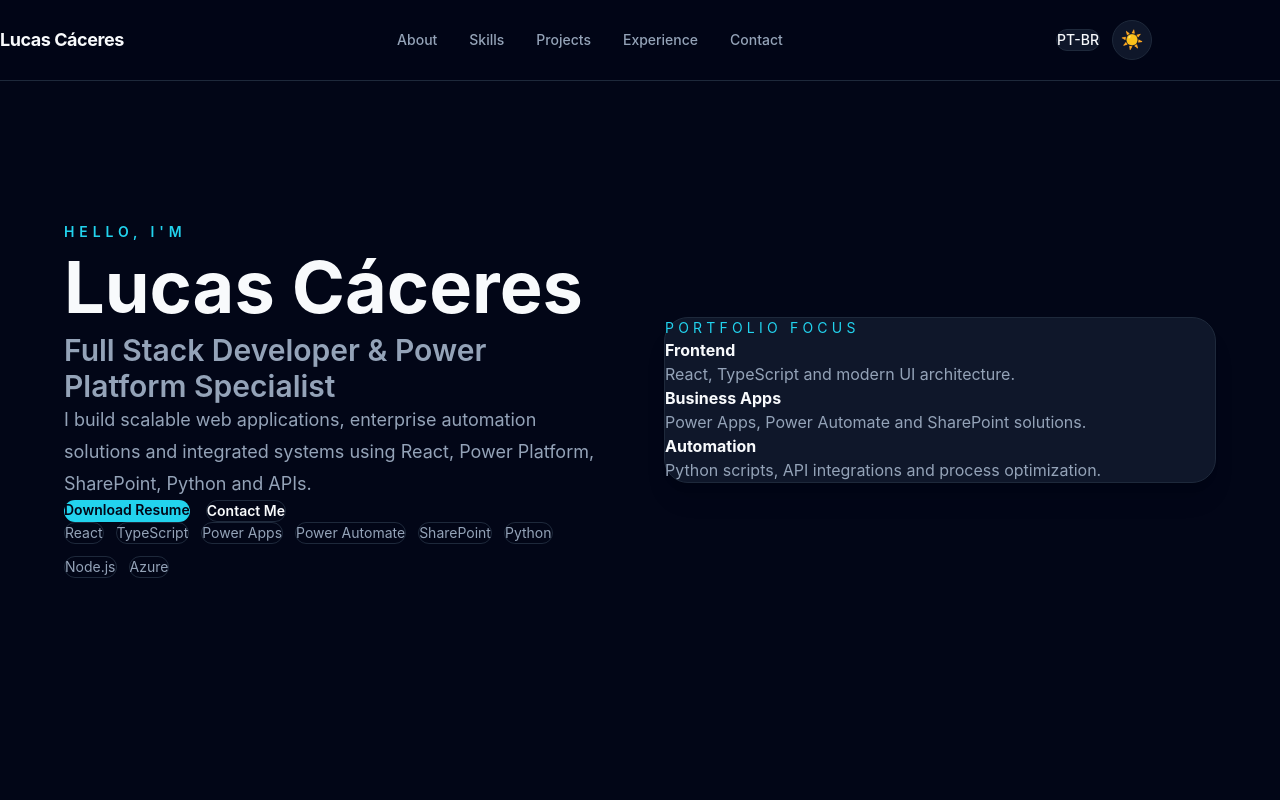
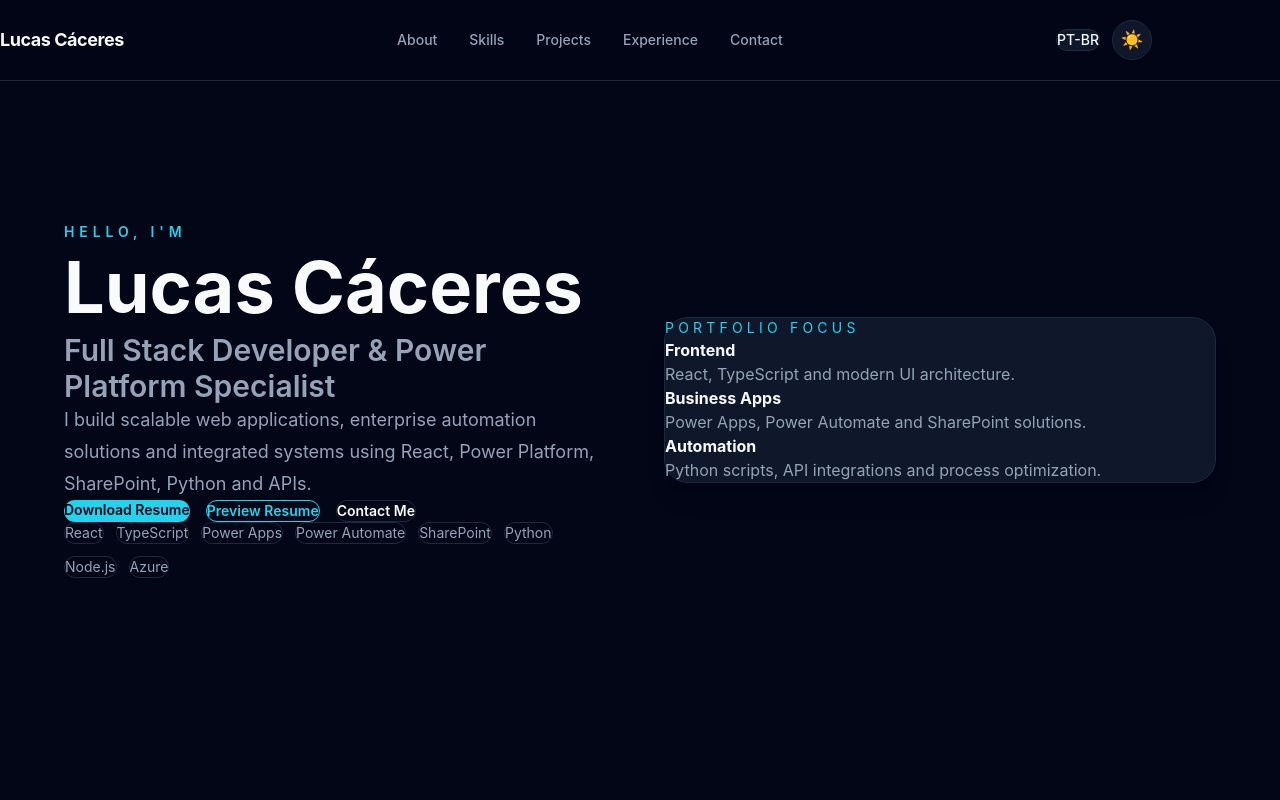
Before and after one commit to CaceresEly/Portifolio, a React (Vite) app: page / in a window 1280 px wide. Shown: the top 800 px of the page. Built offline with nearby package versions, Linux system fonts and the light colour scheme.

Commit message:
feat: add localized resume preview

```diff
--- a/src/components/sections/hero_section.tsx
+++ b/src/components/sections/hero_section.tsx
@@ -16,15 +16,15 @@ function HeroSection() {
 
   const currentLanguage = i18n.resolvedLanguage ?? i18n.language;
 
-  const resumePath =
-    currentLanguage === 'pt-BR'
-      ? '/documents/lucas_caceres_curriculo.pdf'
-      : '/documents/lucas_caceres_resume.pdf';
+  const isPortuguese = currentLanguage === 'pt-BR';
 
-  const resumeFileName =
-    currentLanguage === 'pt-BR'
-      ? 'Curriculo_Lucas_Caceres.pdf'
-      : 'Lucas_Caceres_Resume.pdf';
+  const resumePath = isPortuguese
+    ? '/documents/curriculo_lucas_caceres_pt_br.pdf'
+    : '/documents/resume_lucas_caceres_en.pdf';
+
+  const resumeFileName = isPortuguese
+    ? 'Curriculo_Lucas_Caceres.pdf'
+    : 'Lucas_Caceres_Resume.pdf';
 
   return (
     <section
@@ -69,6 +69,19 @@ function HeroSection() {
               }}
             >
               {t('hero.download')}
+            </a>
+
+            <a
+              href={resumePath}
+              target="_blank"
+              rel="noreferrer"
+              className="rounded-full border px-6 py-3 text-sm font-semibold transition hover:scale-105"
+              style={{
+                borderColor: 'var(--color-primary)',
+                color: 'var(--color-primary)',
+              }}
+            >
+              {t('hero.preview')}
             </a>
 
             <a
--- a/src/locales/en.json
+++ b/src/locales/en.json
@@ -12,6 +12,7 @@
     "subtitle": "Full Stack Developer & Power Platform Specialist",
     "description": "I build scalable web applications, enterprise automation solutions and integrated systems using React, Power Platform, SharePoint, Python and APIs.",
     "download": "Download Resume",
+    "preview": "Preview Resume",
     "contact": "Contact Me",
     "focus": "Portfolio Focus",
     "frontendTitle": "Frontend",
--- a/src/locales/pt_br.json
+++ b/src/locales/pt_br.json
@@ -12,6 +12,7 @@
     "subtitle": "Desenvolvedor Full Stack & Especialista Power Platform",
     "description": "Desenvolvo aplicações web escaláveis, automações corporativas e sistemas integrados usando React, Power Platform, SharePoint, Python e APIs.",
     "download": "Baixar Currículo",
+    "preview": "Visualizar Currículo",
     "contact": "Entrar em Contato",
     "focus": "Foco do Portfólio",
     "frontendTitle": "Front-end",
```
Also changed, not shown: 2 other files (tests, documents, lock files or other folders).
